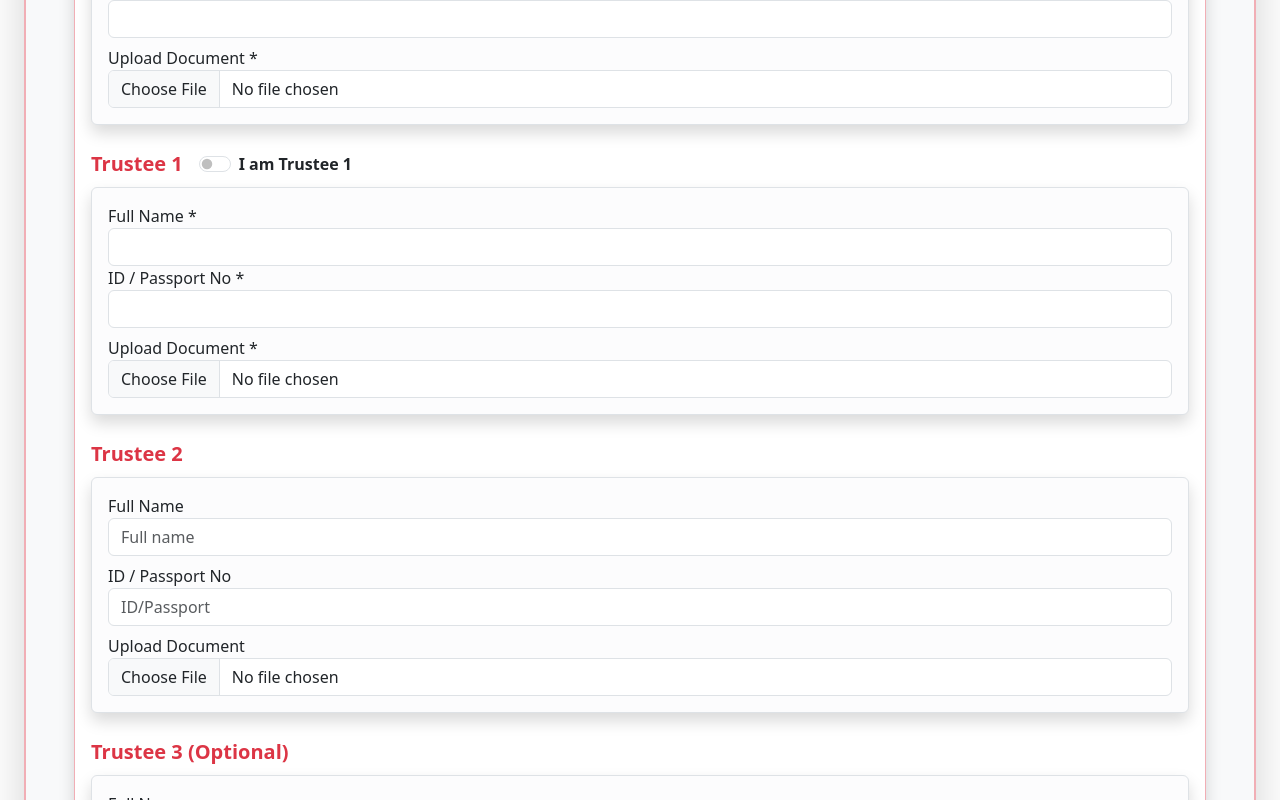
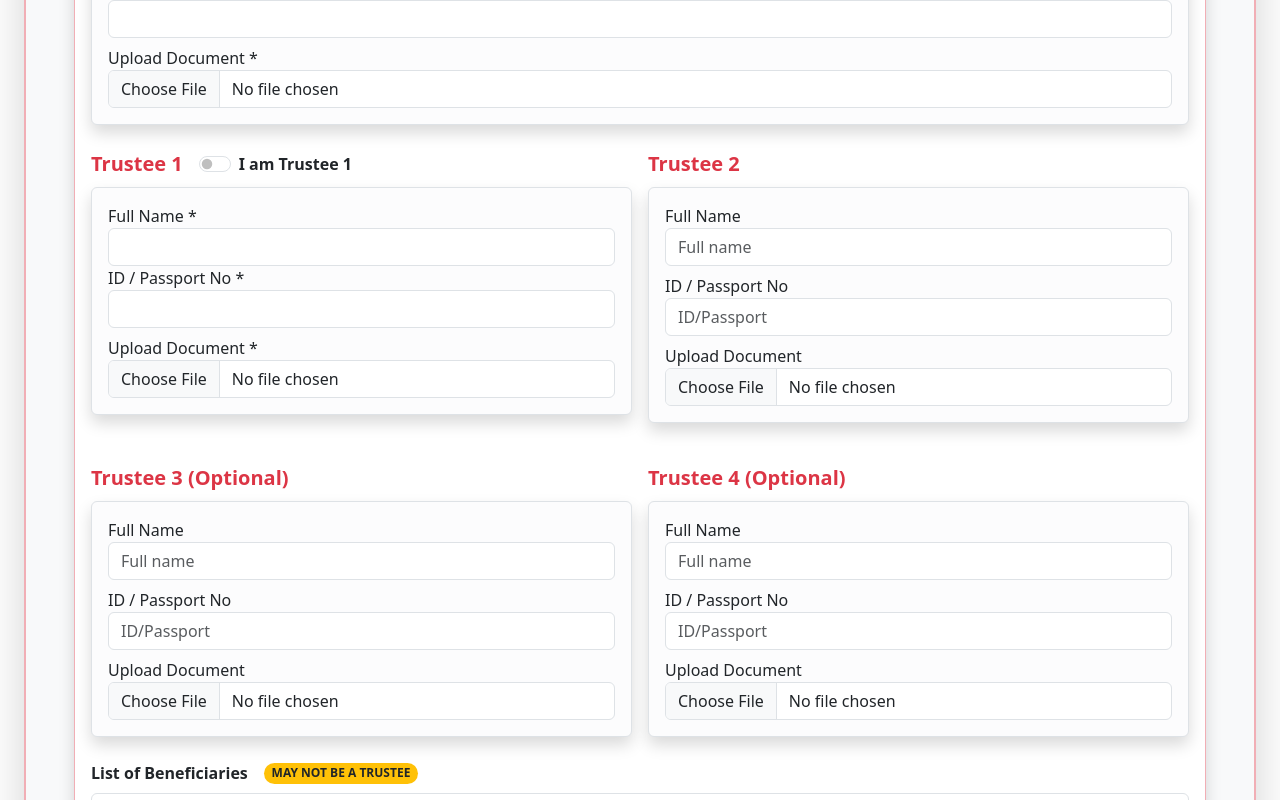
Before and after one commit to WhitelightningDev/hongkongtrust, an Angular app: page /homepage in a window 1280 px wide. Shown: the part 840-1640 px from the top of the page. Built offline with nearby package versions, Linux system fonts and the light colour scheme.

Commit message:
`Refactor trustee form layout to a 2x2 grid`

```diff
--- a/src/app/pages/homepage/homepage.html
+++ b/src/app/pages/homepage/homepage.html
@@ -165,7 +165,11 @@
         </div>
       </div>
 
+      <!-- Trustees in 2x2 grid -->
+<div class="row g-3">
+
   <!-- Trustee 1 -->
+  <div class="col-12 col-md-6">
     <div class="mb-4">
       <label class="form-label fw-semibold d-flex align-items-center gap-3">
         <span class="text-danger fs-5">Trustee 1</span>
@@ -178,26 +182,25 @@
 
       <div [formGroup]="firstTrustee" class="card border shadow bg-light-subtle p-3">
         <label>Full Name *</label>
-          <input type="text" formControlName="name" [readonly]="trustForm.get('isTrustee')?.value"
-            class="form-control" />
-          <div class="text-danger mt-1 fst-italic"
-            *ngIf="firstTrustee.get('name')?.invalid && firstTrustee.get('name')?.touched">
+        <input type="text" formControlName="name" [readonly]="trustForm.get('isTrustee')?.value" class="form-control" />
+        <div class="text-danger mt-1 fst-italic" *ngIf="firstTrustee.get('name')?.invalid && firstTrustee.get('name')?.touched">
           Trustee 1 name is required.
         </div>
 
         <label>ID / Passport No *</label>
-          <input type="text" formControlName="id" [readonly]="trustForm.get('isTrustee')?.value"
-            class="form-control mb-2" />
-          <div class="text-danger mt-1 fst-italic"
-            *ngIf="firstTrustee.get('id')?.invalid && firstTrustee.get('id')?.touched">
+        <input type="text" formControlName="id" [readonly]="trustForm.get('isTrustee')?.value" class="form-control mb-2" />
+        <div class="text-danger mt-1 fst-italic" *ngIf="firstTrustee.get('id')?.invalid && firstTrustee.get('id')?.touched">
           Trustee 1 ID/Passport is required.
         </div>
+
         <label>Upload Document *</label>
         <input type="file" class="form-control" (change)="onFileUpload('trustee1', $event)" />
       </div>
     </div>
+  </div>
 
   <!-- Trustee 2 -->
+  <div class="col-12 col-md-6">
     <div class="mb-4">
       <label class="form-label fw-semibold text-danger fs-5">Trustee 2</label>
       <div [formGroup]="secondTrustee" class="card border shadow bg-light-subtle p-3">
@@ -209,8 +212,10 @@
         <input type="file" class="form-control" (change)="onFileUpload('trustee2', $event)" />
       </div>
     </div>
+  </div>
 
   <!-- Trustee 3 -->
+  <div class="col-12 col-md-6">
     <div class="mb-4" [formGroup]="thirdTrustee">
       <label class="form-label fw-semibold text-danger fs-5">Trustee 3 (Optional)</label>
       <div class="card border shadow bg-light-subtle p-3">
@@ -222,8 +227,10 @@
         <input type="file" class="form-control" (change)="onFileUpload('trustee3', $event)" />
       </div>
     </div>
+  </div>
 
   <!-- Trustee 4 -->
+  <div class="col-12 col-md-6">
     <div class="mb-4" [formGroup]="fourthTrustee">
       <label class="form-label fw-semibold text-danger fs-5">Trustee 4 (Optional)</label>
       <div class="card border shadow bg-light-subtle p-3">
@@ -235,6 +242,10 @@
         <input type="file" class="form-control" (change)="onFileUpload('trustee4', $event)" />
       </div>
     </div>
+  </div>
+
+</div>
+
 
       <!-- Beneficiaries List Input -->
       <div class="mb-4">
```
Lines whose indentation alone changed are shown as unchanged.
